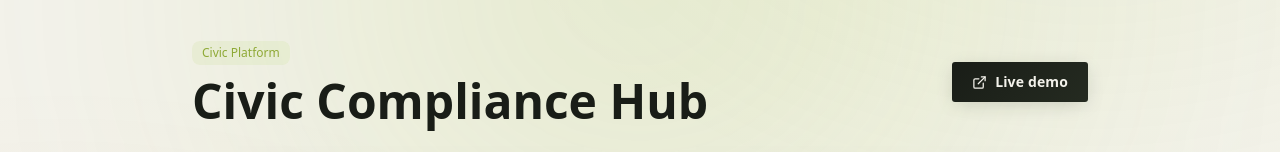
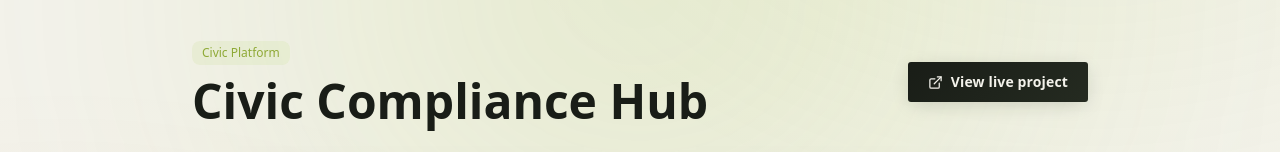
Before and after one commit to em757896-alt/elevate-media-productions, a SvelteKit app in the folder apps/web/: page /portfolio/civic-compliance-system in a window 1280 px wide. Shown: the part 267-419 px from the top of the page. Built offline with nearby package versions, Linux system fonts and the light colour scheme; no server answers.

Commit message:
Label the TrackSpend link clearly on its project page

```diff
--- a/apps/web/src/routes/portfolio/[slug]/+page.svelte
+++ b/apps/web/src/routes/portfolio/[slug]/+page.svelte
@@ -48,7 +48,7 @@
               <div class="flex gap-3">
                 {#if project.demo_url}
                   <a href={project.demo_url} target="_blank" rel="noopener noreferrer" class="btn-gradient !px-5 !py-2.5 !text-sm">
-                    <ExternalLink size={15} /> Live demo
+                    <ExternalLink size={15} /> {project.slug === 'trackspend-native' ? 'Visit TrackSpend' : 'View live project'}
                   </a>
                 {/if}
               </div>
```
